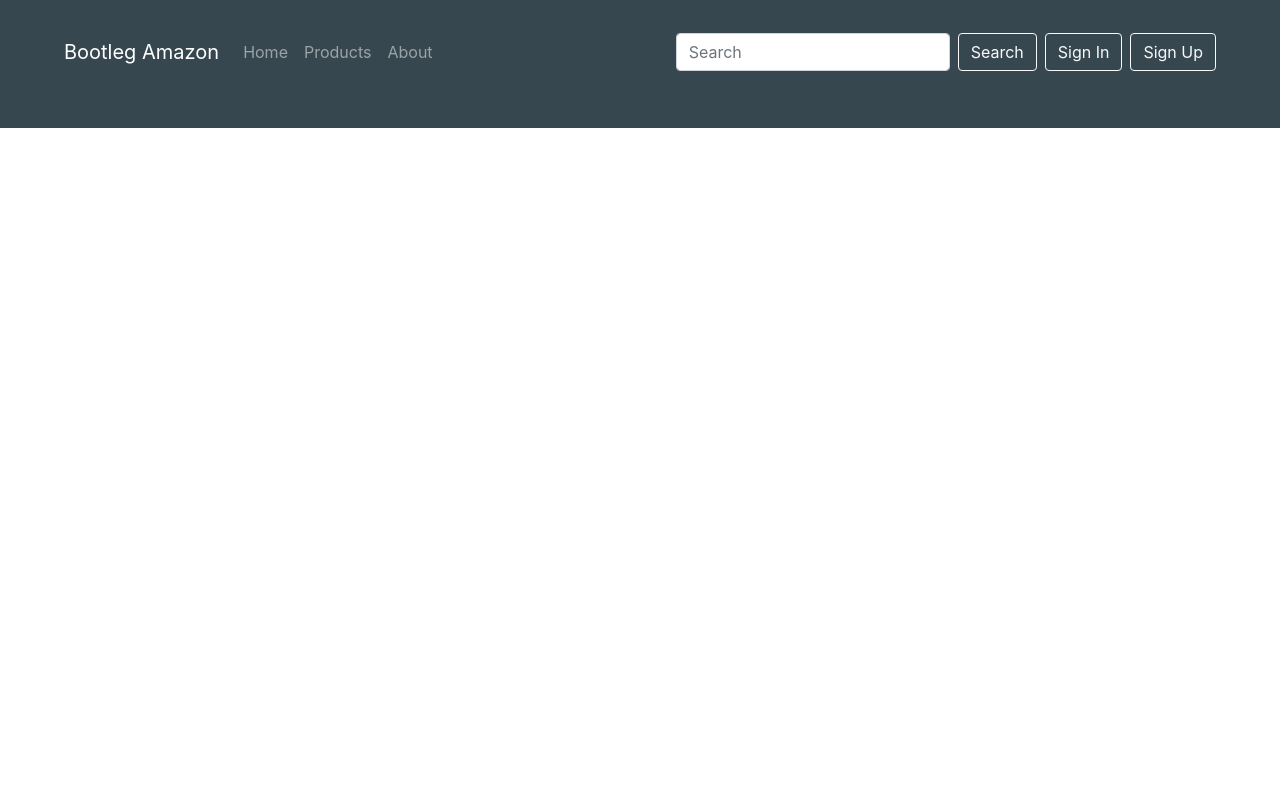
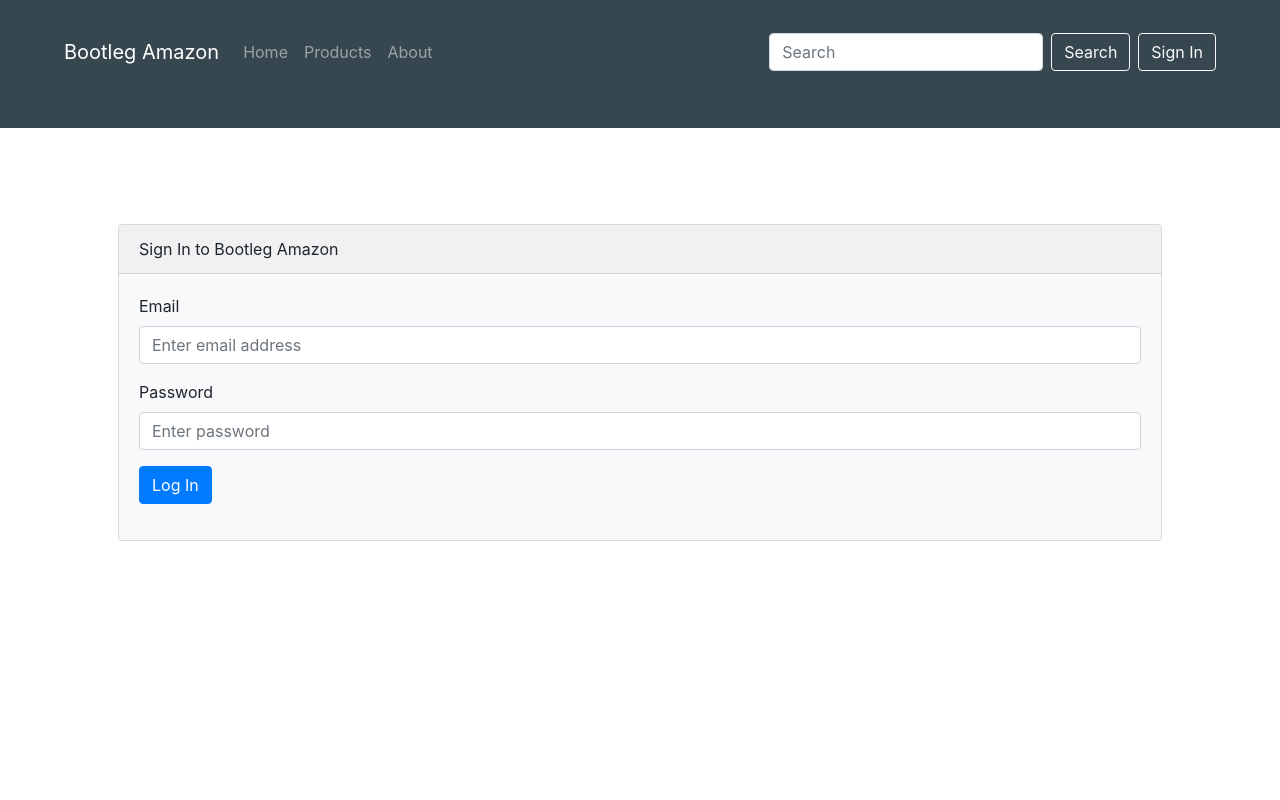
Before and after one commit to RubenDguez/Project1, a React (Create React App) app: page /signin in a window 1280 px wide. Shown: the top 800 px of the page. Built offline with nearby package versions, Linux system fonts and the light colour scheme; no server answers.

Commit message:
added SignIn component

```diff
--- a/package.json
+++ b/package.json
@@ -11,6 +11,7 @@
     "axios": "^0.21.0",
     "react": "^17.0.1",
     "react-dom": "^17.0.1",
+    "react-redux": "^7.2.2",
     "react-router-dom": "^5.2.0",
     "react-scripts": "1.1.5"
   },
--- a/src/App.js
+++ b/src/App.js
@@ -7,6 +7,7 @@ import About from './Pages/About'
 import NavBar from './Components/NavBar'
 import Footer from './Components/Footer/Footer'
 import Products from './Pages/Products'
+import SignIn from './Pages/SignIn'
 
 export default class App extends Component {
 
@@ -39,6 +40,9 @@ export default class App extends Component {
             <Route path='/products'>
               <Products items={this.state.items} />
             </Route>
+            <Route path='/signin'>
+              <SignIn />
+            </Route>
           </Switch>
         </div>
         <Footer />
--- a/src/Components/NavBar.js
+++ b/src/Components/NavBar.js
@@ -26,8 +26,9 @@ const navBar = () => {
                 <form className="form-inline my-2 my-lg-0">
                     <input className="form-control mr-sm-2" type="search" placeholder="Search" aria-label="Search" />
                     <button className="btn btn-outline-light my-2 my-sm-0" type="submit">Search</button>
-                    <button className="btn btn-outline-light ml-2 my-2 my-sm-0" type="submit">Sign In</button>
-                    <button className="btn btn-outline-light ml-2 my-2 my-sm-0" type="submit">Sign Up</button>
+
+                    <Link className='btn btn-outline-light ml-2 my-2 my-sm-0' to='/signin' role='button'>Sign In</Link>
+
                 </form>
             </div>
         </nav>
--- /dev/null
+++ b/src/Components/SignIn/SignInForm.js
@@ -0,0 +1,65 @@
+import Axios from 'axios'
+import React, { useState } from 'react'
+
+const SignInForm = () => {
+
+    const [userState, setUserState] = useState(
+        {
+            email: "",
+            password: ""
+        }
+    )
+
+    const handleUserStateChange = (e) => {
+        const { name, value } = e.target;
+        setUserState(prevState => ({
+            ...prevState,
+            [name]: value
+        }))
+    };
+
+    const performRequest = () => {
+        Axios.post('http://18.191.164.245:8080/Amazon/sessions', userState)
+            .then(res => {
+                console.log(res);
+                console.log(res.data);
+            })
+            .catch(err => {
+                if (err.response) {
+                    console.log('response error: ' + err);
+                } else {
+                    console.log('other erroes' + err);
+                }
+            })
+    }
+
+    const handleSubmit = (e) => {
+        e.preventDefault();
+        performRequest();
+    }
+
+    return (
+        <div className='card bg-light'>
+            <div className='card-header'>Sign In to Bootleg Amazon</div>
+            <div className='card-body'>
+
+                <form onSubmit={handleSubmit}>
+                    <div className='form-group'>
+                        <label htmlFor='email'>Email</label>
+                        <input name='email' value={userState.email} onChange={(e) => handleUserStateChange(e)} type='email' className='form-control' id='email' aria-describedby='emailHelp' placeholder='Enter email address' />
+                    </div>
+                    <div className='form-group'>
+                        <label htmlFor='password'>Password</label>
+                        <input name='password' value={userState.password} onChange={(e) => handleUserStateChange(e)} type='password' className='form-control' id='password' aria-describedby='passwordHelp' placeholder='Enter password' />
+                    </div>
+                    <div className='form-group'>
+                        <button type='submit' className='btn btn-primary'>Log In</button>
+                    </div>
+                </form >
+
+            </div>
+        </div>
+    )
+}
+
+export default SignInForm
--- /dev/null
+++ b/src/Pages/SignIn.js
@@ -0,0 +1,13 @@
+import React from 'react'
+
+import SignInForm from '../Components/SignIn/SignInForm'
+
+const SignIn = () => {
+    return (
+        <div className='container mt-5 p-5'>
+            <SignInForm />
+        </div>
+    )
+}
+
+export default SignIn;
```
Also changed, not shown: 1 other file (tests, documents, lock files or other folders).
